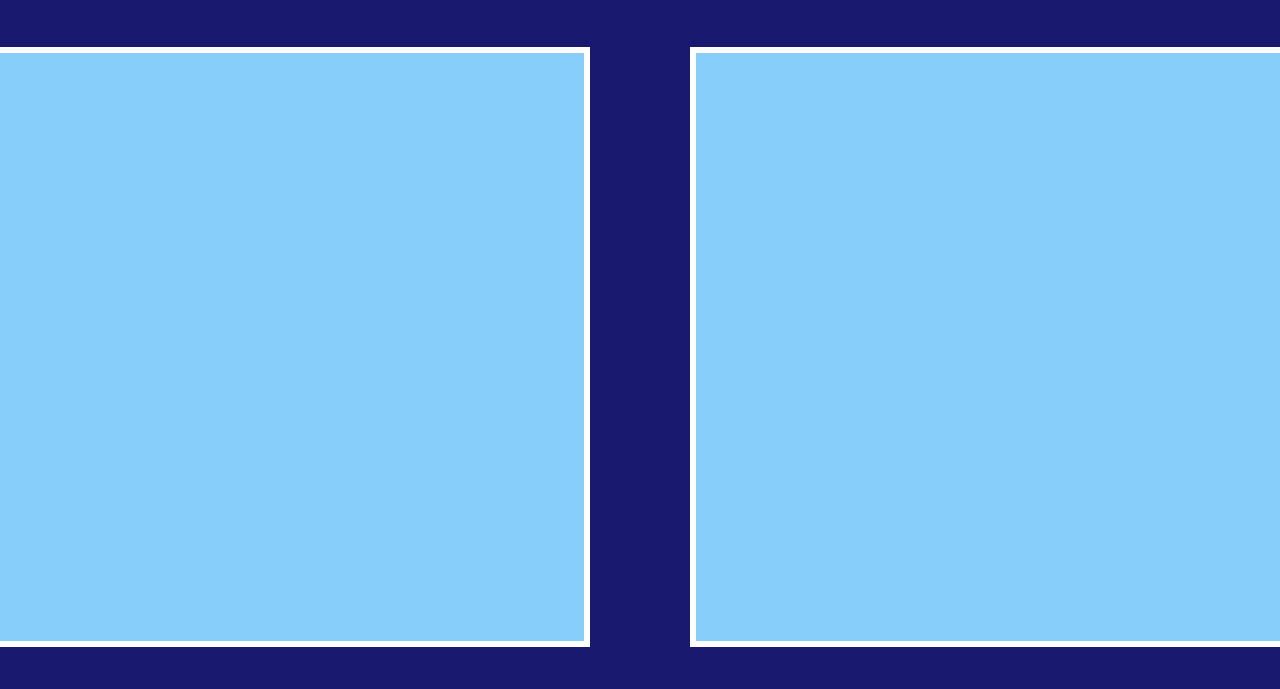
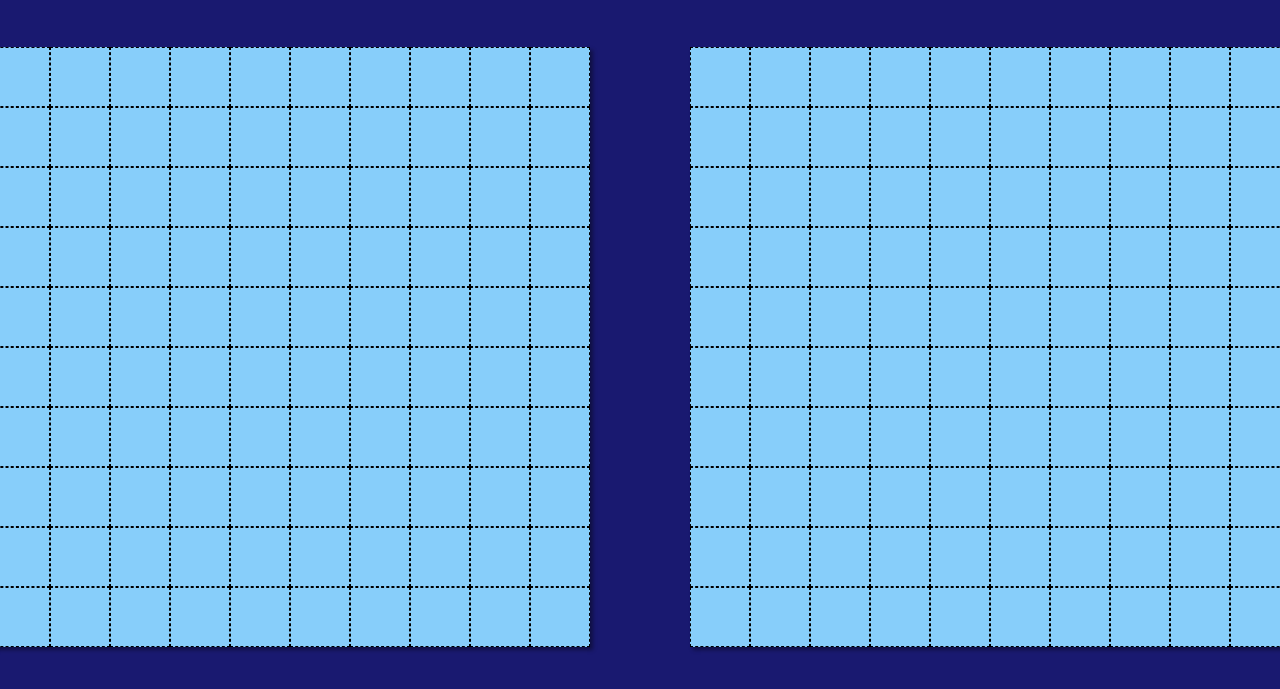
Before and after one commit to RichardGabelman/battleship, a website built with webpack: page src/template.html in a window 1280 px wide. Shown: the part 97-786 px from the top of the page. Built offline with nearby package versions, Linux system fonts and the light colour scheme.

Commit message:
Add board and tile styling

```diff
--- a/src/index.js
+++ b/src/index.js
@@ -1 +1,4 @@
 import "./styles.css";
+import { startGame } from "./modules/gameController.js";
+
+startGame();
--- /dev/null
+++ b/src/modules/domManager.js
@@ -0,0 +1,15 @@
+import { BOARD_SIZE } from "./gameboard.js";
+
+export function initialSetup() {
+  const gameboards = document.querySelectorAll(".gameboard");
+  for (const board of gameboards) {
+    console.log(board);
+    for (let i = 0; i < BOARD_SIZE; i++) {
+      for (let j = 0; j < BOARD_SIZE; j++) {
+        const tile = document.createElement("div");
+        tile.classList.add("tile");
+        board.appendChild(tile);
+      }
+    }
+  }
+}
--- a/src/modules/gameController.js
+++ b/src/modules/gameController.js
@@ -1,4 +1,8 @@
 import { Player } from "./player.js";
+import { initialSetup } from "./domManager.js";
+
+export function startGame() {
+  initialSetup();
 
   const playerOne = new Player();
   const playerTwo = new Player();
@@ -14,3 +18,4 @@ playerTwo.placeShip([1, 1], [1, 4]);
   playerTwo.placeShip([2, 2], [2, 4]);
   playerTwo.placeShip([3, 3], [3, 5]);
   playerTwo.placeShip([4, 4], [4, 5]);
+}
--- a/src/styles.css
+++ b/src/styles.css
@@ -2,6 +2,11 @@
   box-sizing: border-box;
   margin: 0;
   padding: 0;
+}
+
+:root {
+  --boardSize: 10;
+  --gameBoardSize: 600px;
 }
 
 html, body {
@@ -28,8 +33,20 @@ h1 {
 }
 
 .gameboard {
-  width: 600px;
-  height: 600px;
+  display: grid;
+  grid-template-columns: repeat(var(--boardSize), 1fr);
+  grid-template-rows: repeat(var(--boardSize), 1fr);
+  width: var(--gameBoardSize);
+  height: var(--gameBoardSize);
   background-color: lightskyblue;
-  border: 6px solid white;
+  box-shadow: 3px 3px 4px rgba(0, 0, 0, 0.4);
 }
+
+.tile {
+  border: 1px dashed black;
+  cursor: pointer;
+}
+
+.tile:hover {
+  background-color: rgb(106, 196, 252);
+}
```
Lines whose indentation alone changed are shown as unchanged.
